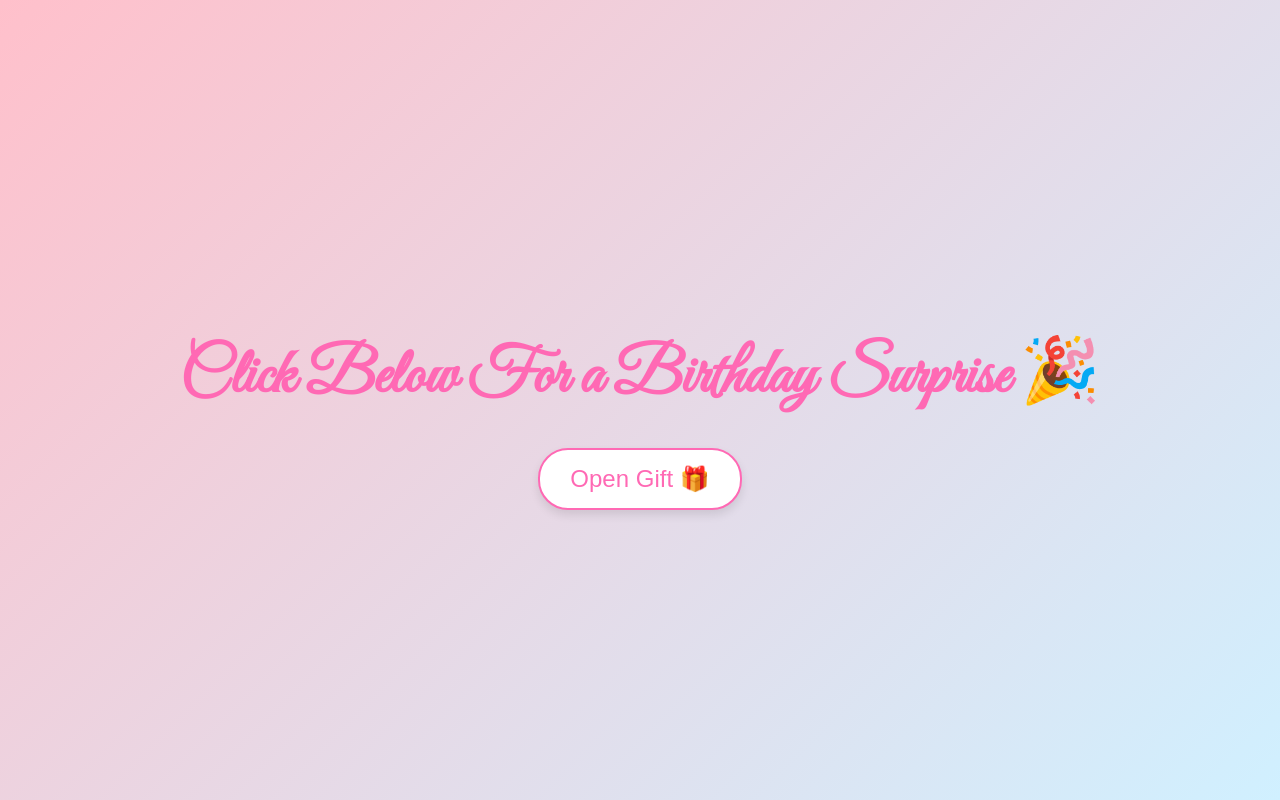
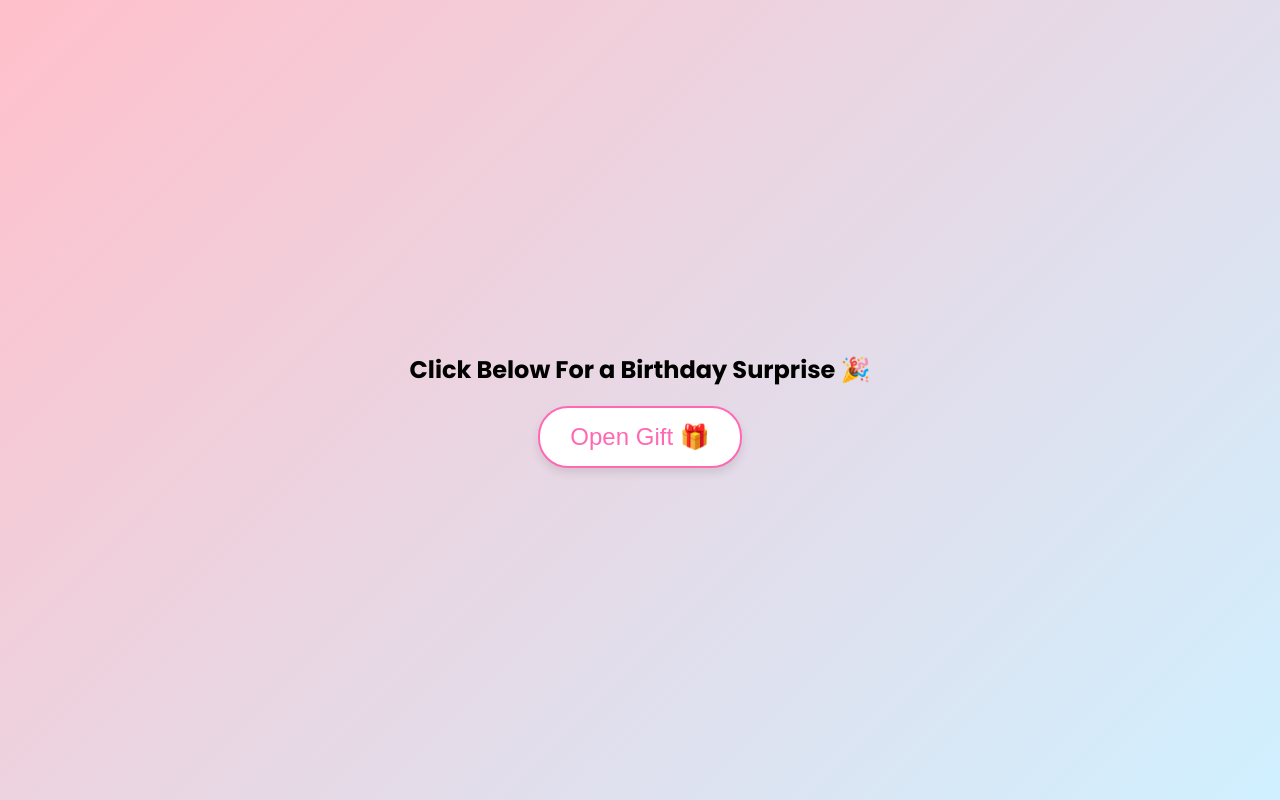
Before and after one commit to TheFallenGuru/MummaBD, a plain HTML site: page index.html in a window 1280 px wide. Drawn offline with Linux system fonts and the light colour scheme.

Commit message:
Update index.html

```diff
--- a/index.html
+++ b/index.html
@@ -65,7 +65,7 @@
 </head>
 <body>
   <div id="start-page">
-    <h1>Click Below For a Birthday Surprise 🎉</h1>
+    <h2>Click Below For a Birthday Surprise 🎉</h2>
     <button onclick="startSurprise()">Open Gift 🎁</button>
   </div>
 
```
